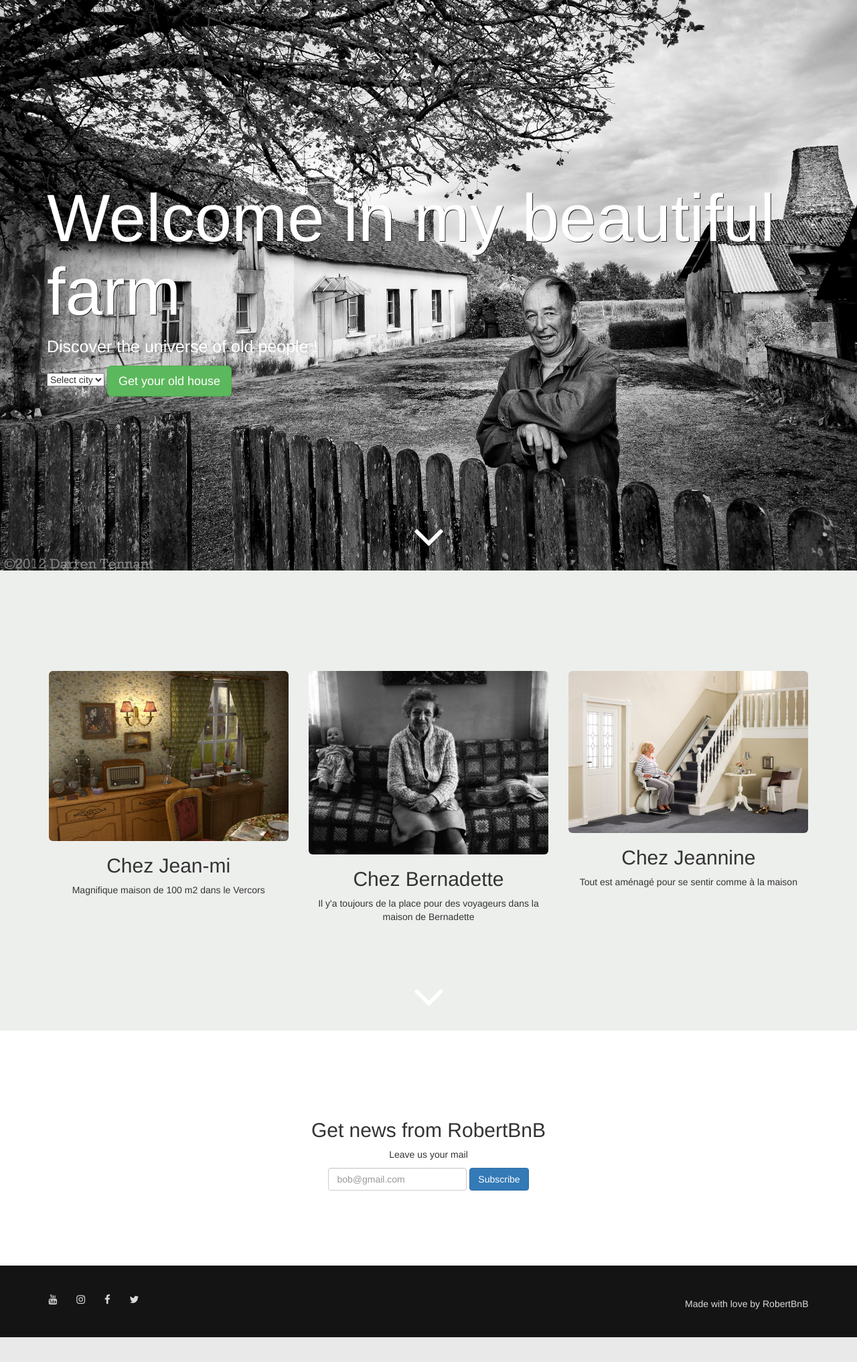
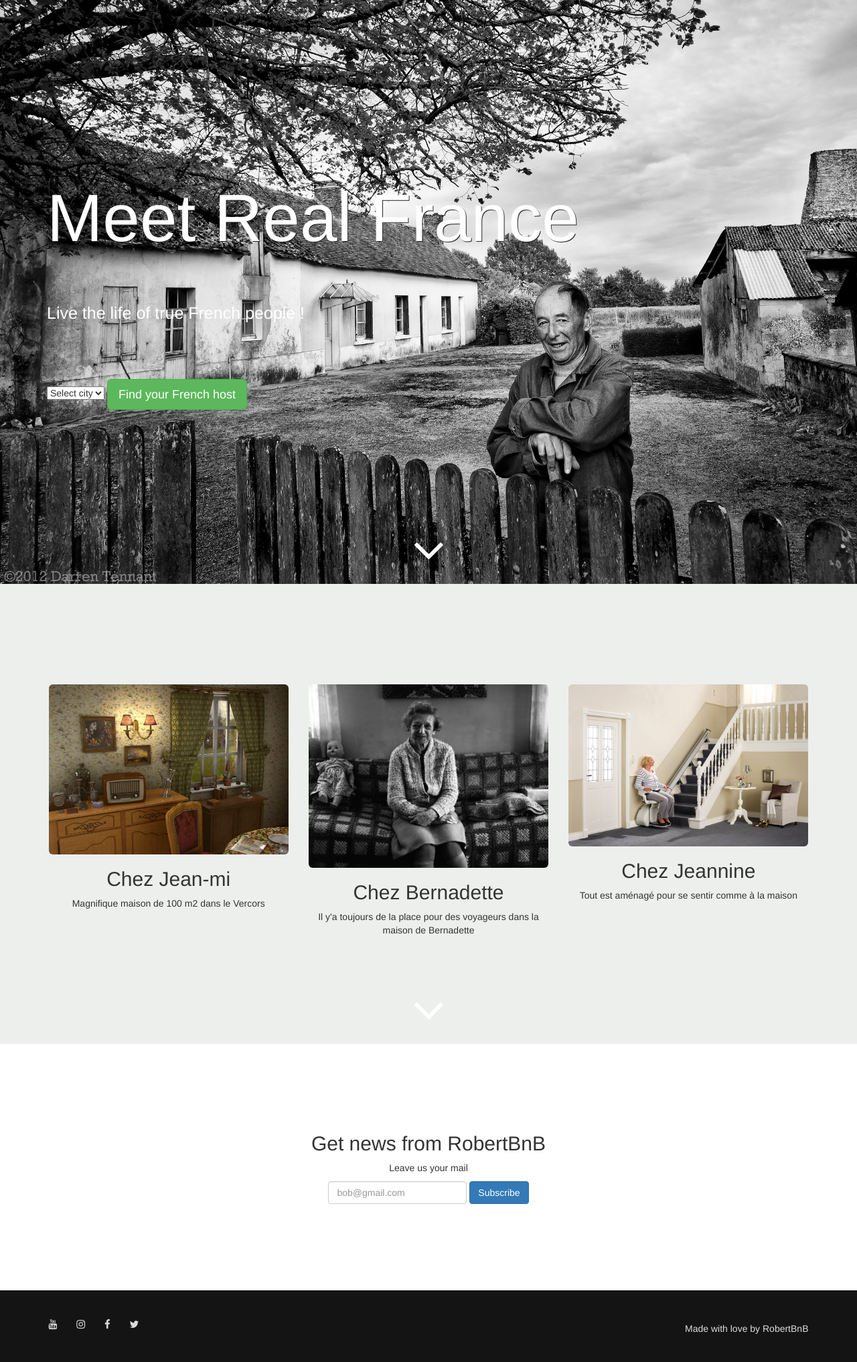
Before and after one commit to mariongj/tamadi, a Rails app: page / in a window 1280 px wide. Shown: the part 73-2107 px from the top of the page at 67% size. Before the commit the page ends 2070 px from the top, so only its background shows below. Run offline with Rails 7, Linux system fonts and the light colour scheme; data that the repository does not hold is empty; style sheets or scripts are compiled from the project's sources; parts of the project's set-up code (start-up, migrations or seed data) failed here and were passed over; some libraries are stand-ins or nearby versions.

Commit message:
cleaning

```diff
--- a/app/assets/stylesheets/layout/_footer.scss
+++ b/app/assets/stylesheets/layout/_footer.scss
@@ -3,6 +3,7 @@
   background: #141414;
   padding: 30px 0;
   color: gainsboro;
+  margin-top: 17px;
 
   p {
     margin-top: 17px;
--- a/app/controllers/flats_controller.rb
+++ b/app/controllers/flats_controller.rb
@@ -1,6 +1,5 @@
 class FlatsController < ApplicationController
   before_action :find_flat, only: [ :show, :edit, :update, :destroy ]
-  before_action :find_user, only: [ :my_flats ]
   skip_before_action :authenticate_user!, only: [ :index, :show ]
 
   def index
--- a/app/views/flats/my_flats.html.erb
+++ b/app/views/flats/my_flats.html.erb
@@ -3,6 +3,8 @@
 
 <p>Email: <%= current_user.email %></p>
 <p>Profile created at: <%= current_user.created_at %></p>
+<br>
+<p><%= link_to "Go to My Bookings", bookings_path %></p>
 <br>
 <br>
 
@@ -21,6 +23,4 @@
 <% end %>
 
 <br>
-<br>
-<br>
-<p><%= link_to "Add a new flat", new_flat_path %></p>
+<p><%= link_to "Add a new flat", new_flat_path, class: "btn btn-success" %></p>
--- a/app/views/pages/home.html.erb
+++ b/app/views/pages/home.html.erb
@@ -1,13 +1,19 @@
 <div class="banner window-height">
   <div class="container">
-   <h1>Welcome in my beautiful farm</h1>
+   <h1>Meet Real France</h1>
+   <br>
+   <br>
+   <br>
    <p>
-      Discover the universe of old people !
+      Live the life of true French people !
    </p>
+   <br>
+   <br>
+   <br>
    <p>
      <%= form_tag(flats_path, method: :get) do %>
       <%= select_tag "city", options_for_select(@cities), prompt: "Select city" %>
-      <%= submit_tag "Get your old house", class: "btn btn-success btn-lg" %>
+      <%= submit_tag "Find your French host", class: "btn btn-success btn-lg" %>
      <% end %>
    </p>
 
--- a/app/views/shared/_navbar.html.erb
+++ b/app/views/shared/_navbar.html.erb
@@ -35,7 +35,7 @@
                 <% end %>
               </li>
               <li>
-                <%= link_to "#" do %>
+                <%= link_to bookings_path do %>
                   <i class="fa fa-home"></i>  <%= t ".profile", default: "My Bookings" %>
                 <% end %>
               </li>
```
Also changed, not shown: db/schema.rb.
